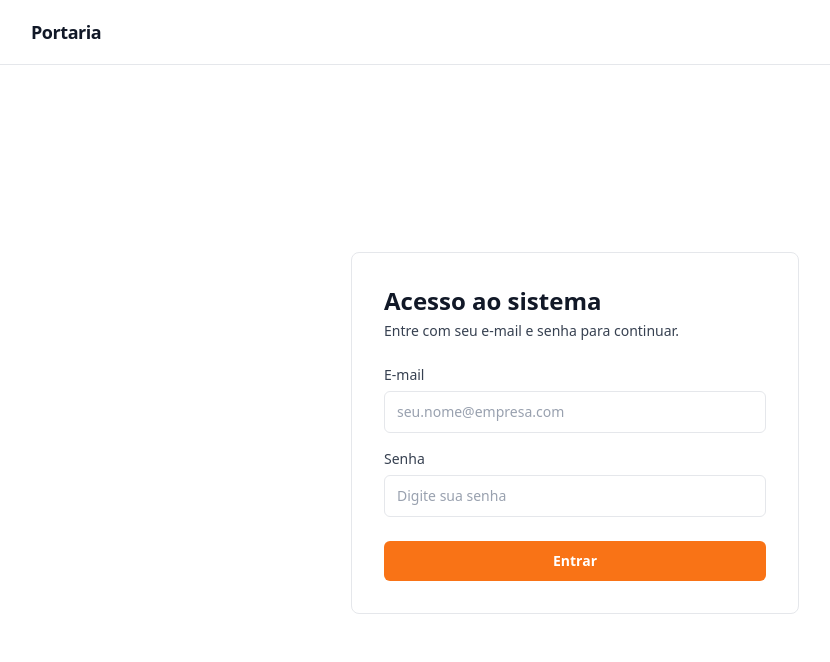
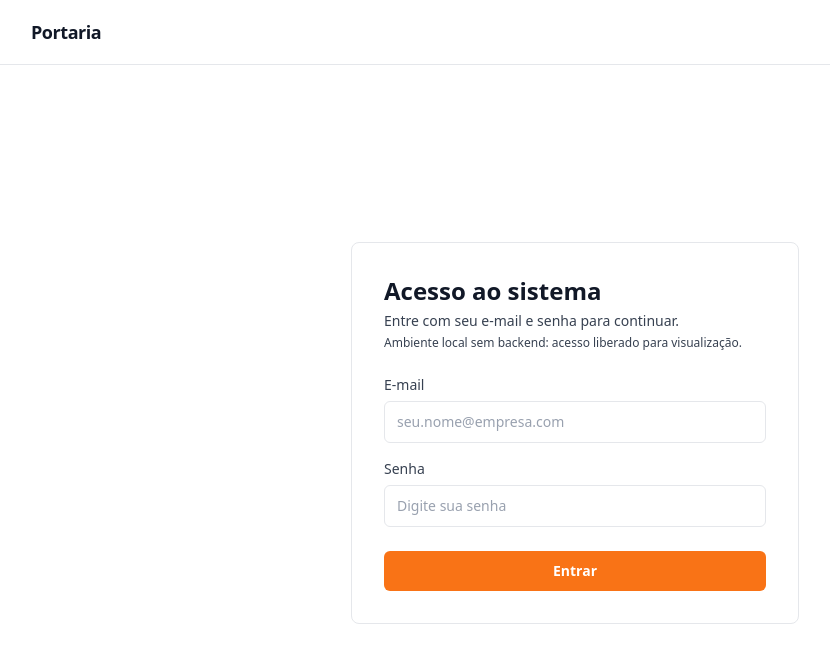
Before and after one commit to murilo186/portaria-ceslog-app, a React (Vite) app in the folder frontend/: page / in a window 1280 px wide. Shown: the top 662 px of the page, without its empty margins (65-895 px from the left). Built offline with nearby package versions, Linux system fonts and the light colour scheme.

Commit message:
feat(frontend): allow local login redirect to dashboard

```diff
--- a/frontend/src/pages/Login/LoginPage.tsx
+++ b/frontend/src/pages/Login/LoginPage.tsx
@@ -1,14 +1,17 @@
 import { useState, type FormEvent } from "react";
+import { useNavigate } from "react-router-dom";
 import Button from "../../components/Button";
 import Card from "../../components/Card";
 import Input from "../../components/Input";
 
 export default function LoginPage() {
+  const navigate = useNavigate();
   const [email, setEmail] = useState("");
   const [senha, setSenha] = useState("");
 
   const handleSubmit = (event: FormEvent<HTMLFormElement>) => {
     event.preventDefault();
+    navigate("/dashboard");
   };
 
   return (
@@ -17,6 +20,7 @@ export default function LoginPage() {
         <div className="mb-6 space-y-1">
           <h1 className="text-2xl font-semibold text-text-900">Acesso ao sistema</h1>
           <p className="text-sm text-text-700">Entre com seu e-mail e senha para continuar.</p>
+          <p className="text-xs text-text-700">Ambiente local sem backend: acesso liberado para visualização.</p>
         </div>
 
         <form className="space-y-4" onSubmit={handleSubmit}>
```
